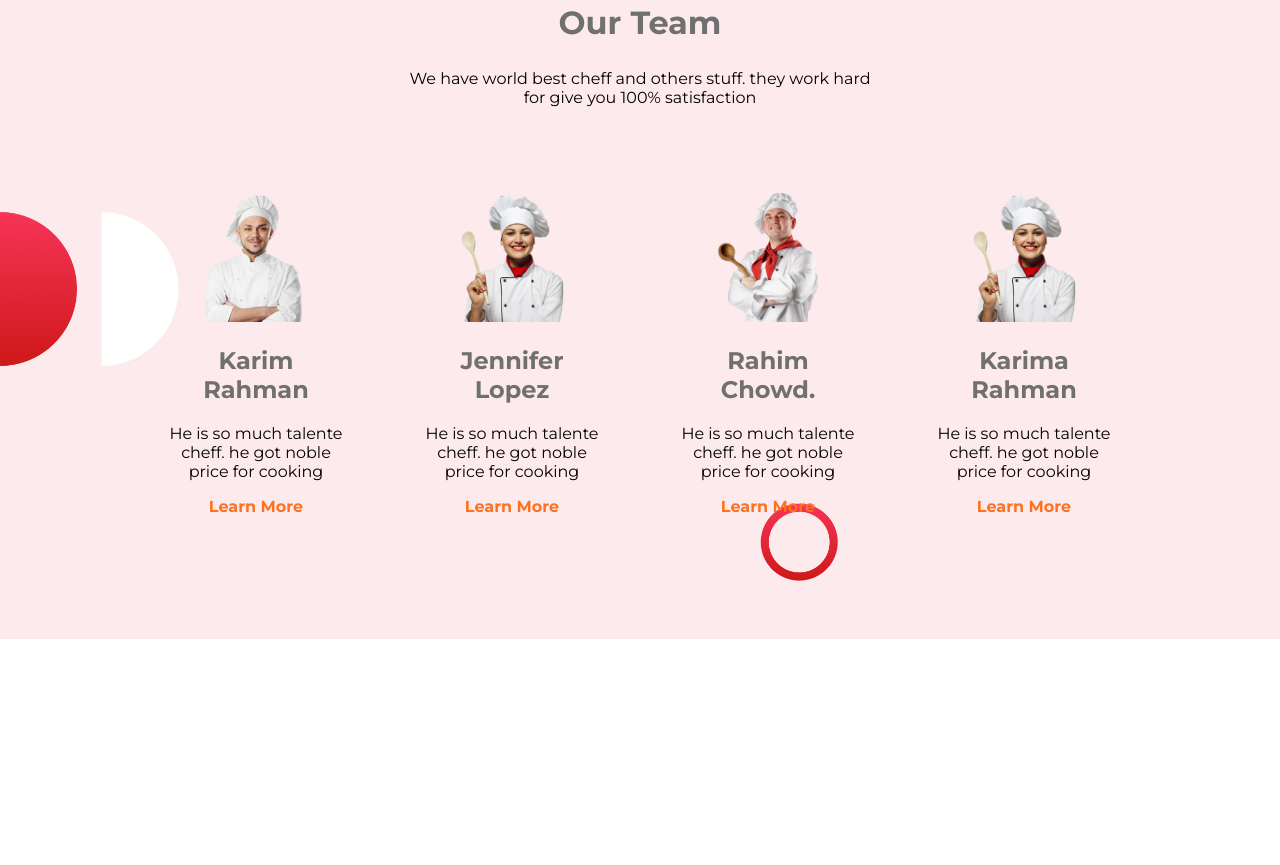
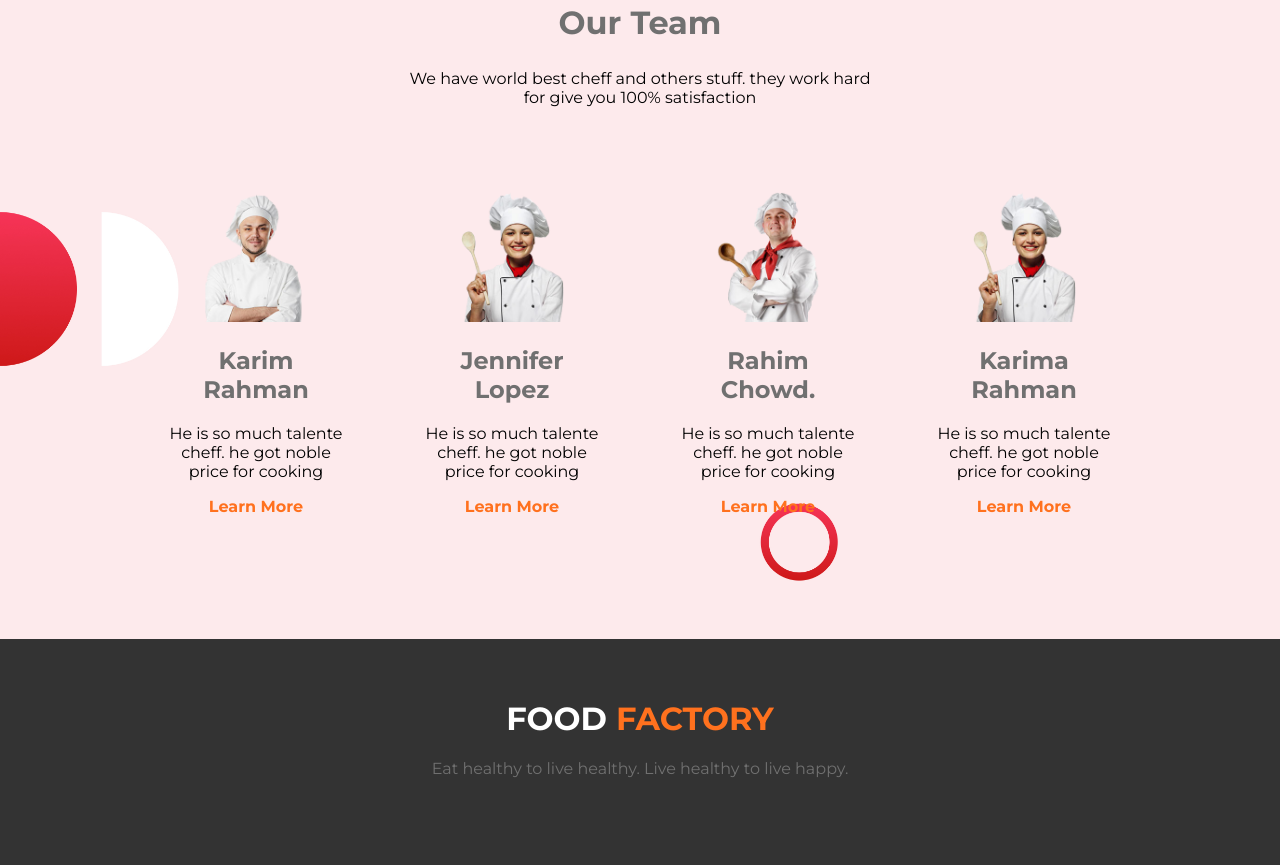
Before and after one commit to mohammad-aarif/food-factory, a plain HTML site: page index.html in a window 1280 px wide. Shown: the part 2603-3468 px from the top of the page. Before the commit the page ends 3242 px from the top, so only its background shows below. Drawn offline with Linux system fonts and the light colour scheme.

Commit message:
Websites Completed

```diff
--- a/index.html
+++ b/index.html
@@ -5,9 +5,9 @@
     <meta http-equiv="X-UA-Compatible" content="IE=edge">
     <meta name="viewport" content="width=device-width, initial-scale=1.0">
     <link rel="preconnect" href="https://fonts.googleapis.com">
-    <link rel="preconnect" href="https://fonts.googleapis.com">
     <link rel="preconnect" href="https://fonts.gstatic.com" crossorigin>
-    <link href="https://fonts.googleapis.com/css2?family=Montserrat:wght@400;600;700&display=swap" rel="stylesheet">    <link rel="stylesheet" href="style.css">
+    <link href="https://fonts.googleapis.com/css2?family=Montserrat:wght@400;600;700&display=swap" rel="stylesheet">
+    <link rel="stylesheet" href="style.css">
     <title>Food Factory</title>
 </head>
 <body>
@@ -164,5 +164,11 @@
             </div>
         </div>
     </section>
+    <!-- Stuff section end -->
+    <!-- Footer Section start -->
+    <footer>
+        <h1>FOOD <span class="orange"> FACTORY</span></h1>
+        <P>Eat healthy to live healthy. Live healthy to live happy.</P>
+    </footer>
 </body>
 </html>
--- a/style.css
+++ b/style.css
@@ -143,7 +143,6 @@ del{
 }
 .stuff-cards{
     margin: 5% 10%;
-    /* height: 100%; */
     display: flex;
 }
 .stuff-item{
@@ -167,3 +166,13 @@ del{
     text-decoration: none;
     font-weight: bold;
 }
+footer{
+    text-align: center;
+    color:#fff;
+    background:rgba(0, 0, 0, 0.8);
+    height: 150px;
+    padding: 3%;
+}
+footer p{
+    color:#707070;
+}
```
